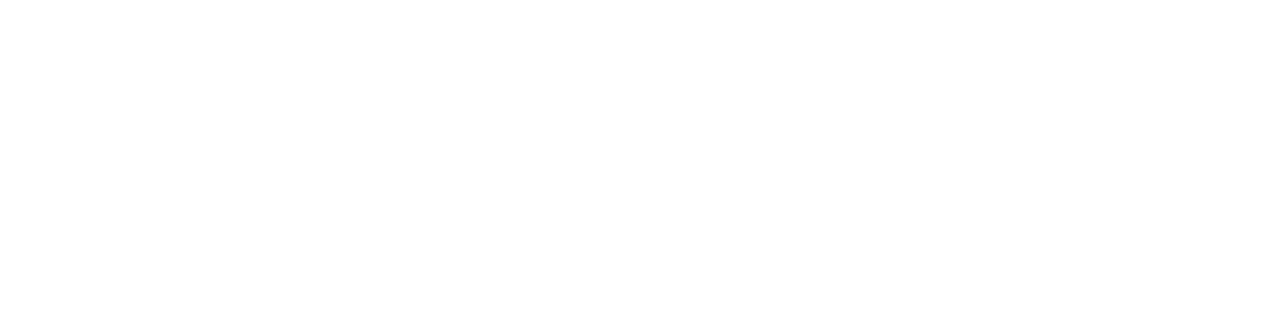
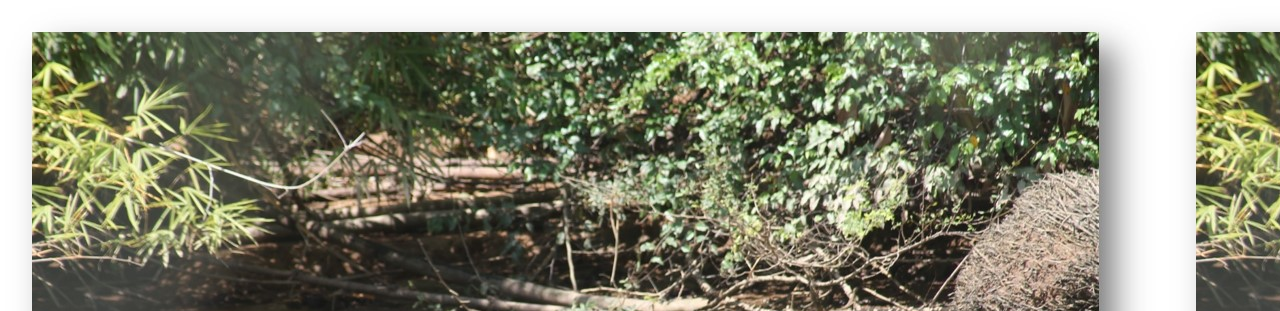
Before and after one commit to lfsm19/cocodrilos, a plain HTML site: page index.html in a window 1280 px wide. Shown: the top 311 px of the page. Drawn offline with Linux system fonts and the light colour scheme.

Commit message:
Update index.html

```diff
--- a/index.html
+++ b/index.html
@@ -6,7 +6,7 @@
 
 <style>
 body {
-        background-image: url("("https://raw.githubusercontent.com/lfsm19/Proyecto_Cocodrilos/master/foto.jpg");")
+        background-image: url("https://github.com/lfsm19/cocodrilos/blob/master/foto1.jpg")
 }
 
 </style>
```
